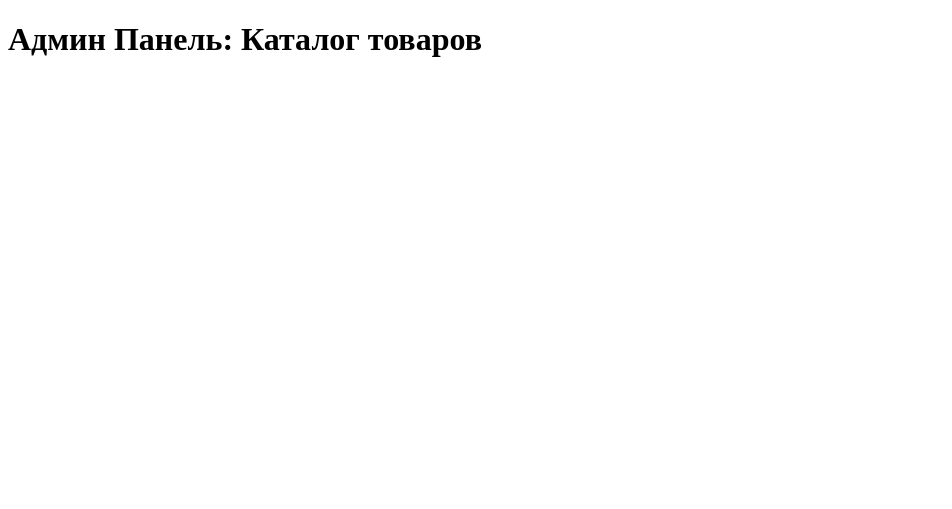
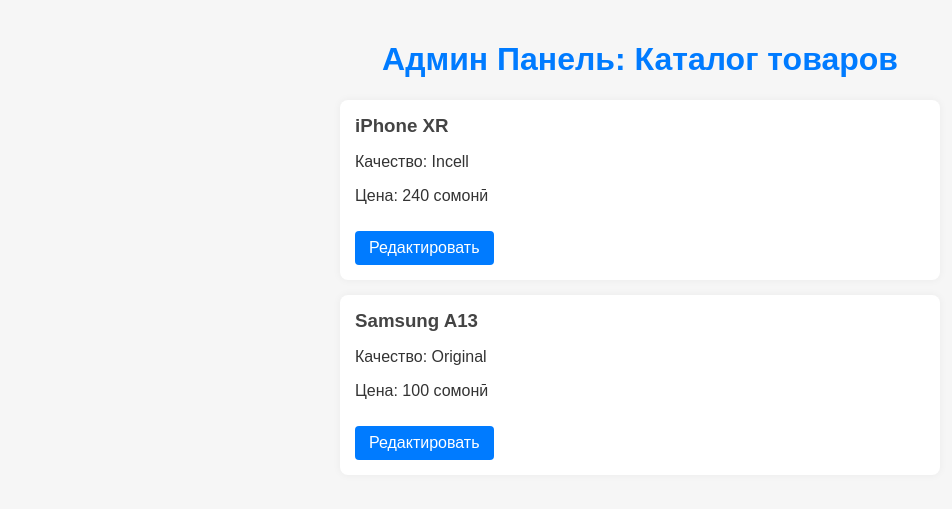
Before and after one commit to Muhammadfotima2/ekran-tj-admin, a Flask app: page / in a window 1280 px wide. Shown: the top 509 px of the page, without its empty margins (0-952 px from the left). Run offline with Flask 3, Linux system fonts and the light colour scheme.

Commit message:
Update catalog.html

```diff
--- a/templates/catalog.html
+++ b/templates/catalog.html
@@ -2,9 +2,64 @@
 <html lang="ru">
 <head>
     <meta charset="UTF-8">
+    <meta name="viewport" content="width=device-width, initial-scale=1.0">
     <title>Админ Панель — Каталог</title>
+    <style>
+        body {
+            font-family: Arial, sans-serif;
+            background-color: #f6f6f6;
+            color: #333;
+            margin: 0;
+            padding: 20px;
+        }
+        h1 {
+            color: #007bff;
+            text-align: center;
+        }
+        .container {
+            max-width: 600px;
+            margin: auto;
+        }
+        .product {
+            background: #fff;
+            padding: 15px;
+            margin-bottom: 15px;
+            border-radius: 8px;
+            box-shadow: 0 0 8px rgba(0,0,0,0.05);
+        }
+        .product h3 {
+            margin: 0;
+            color: #444;
+        }
+        .btn {
+            margin-top: 10px;
+            display: inline-block;
+            background: #007bff;
+            color: white;
+            padding: 8px 14px;
+            text-decoration: none;
+            border-radius: 4px;
+        }
+        .btn:hover {
+            background: #0056b3;
+        }
+    </style>
 </head>
 <body>
     <h1>Админ Панель: Каталог товаров</h1>
+    <div class="container">
+        <div class="product">
+            <h3>iPhone XR</h3>
+            <p>Качество: Incell</p>
+            <p>Цена: 240 сомонӣ</p>
+            <a href="#" class="btn">Редактировать</a>
+        </div>
+        <div class="product">
+            <h3>Samsung A13</h3>
+            <p>Качество: Original</p>
+            <p>Цена: 100 сомонӣ</p>
+            <a href="#" class="btn">Редактировать</a>
+        </div>
+    </div>
 </body>
 </html>
```
